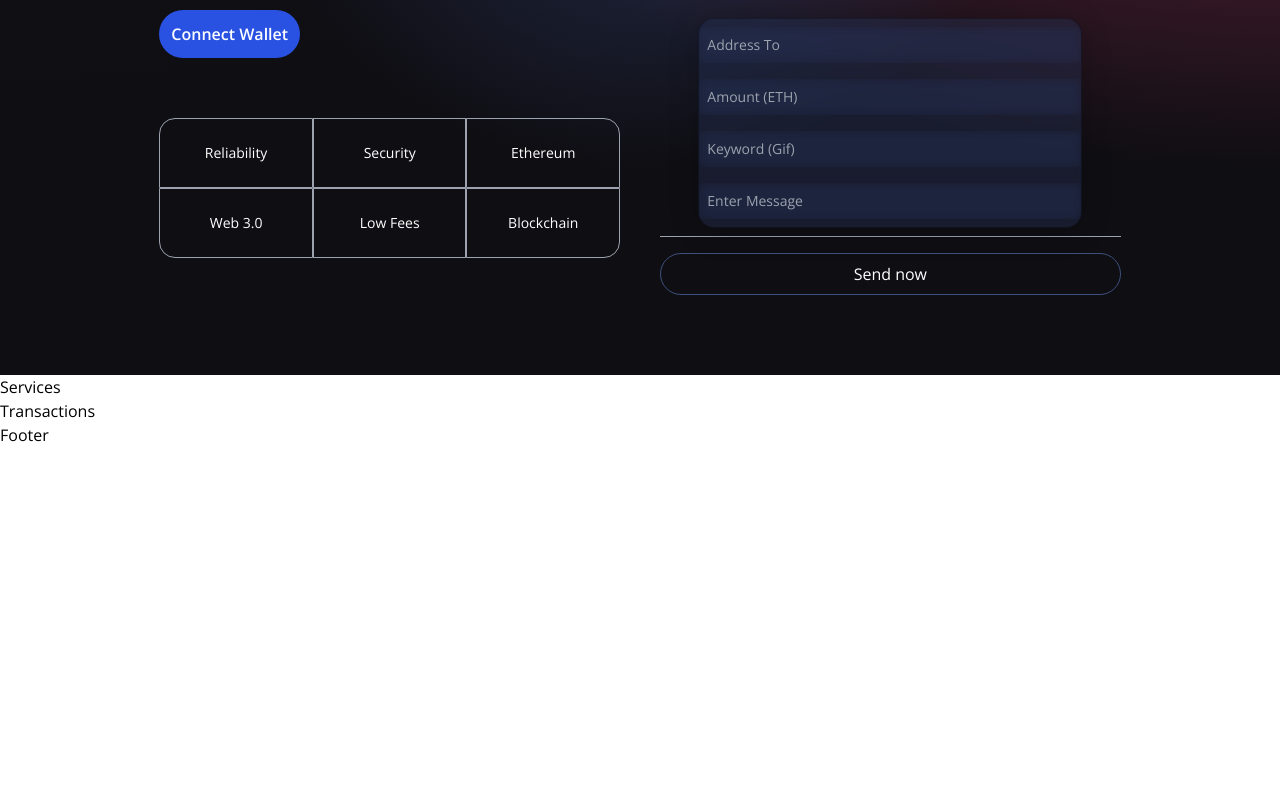
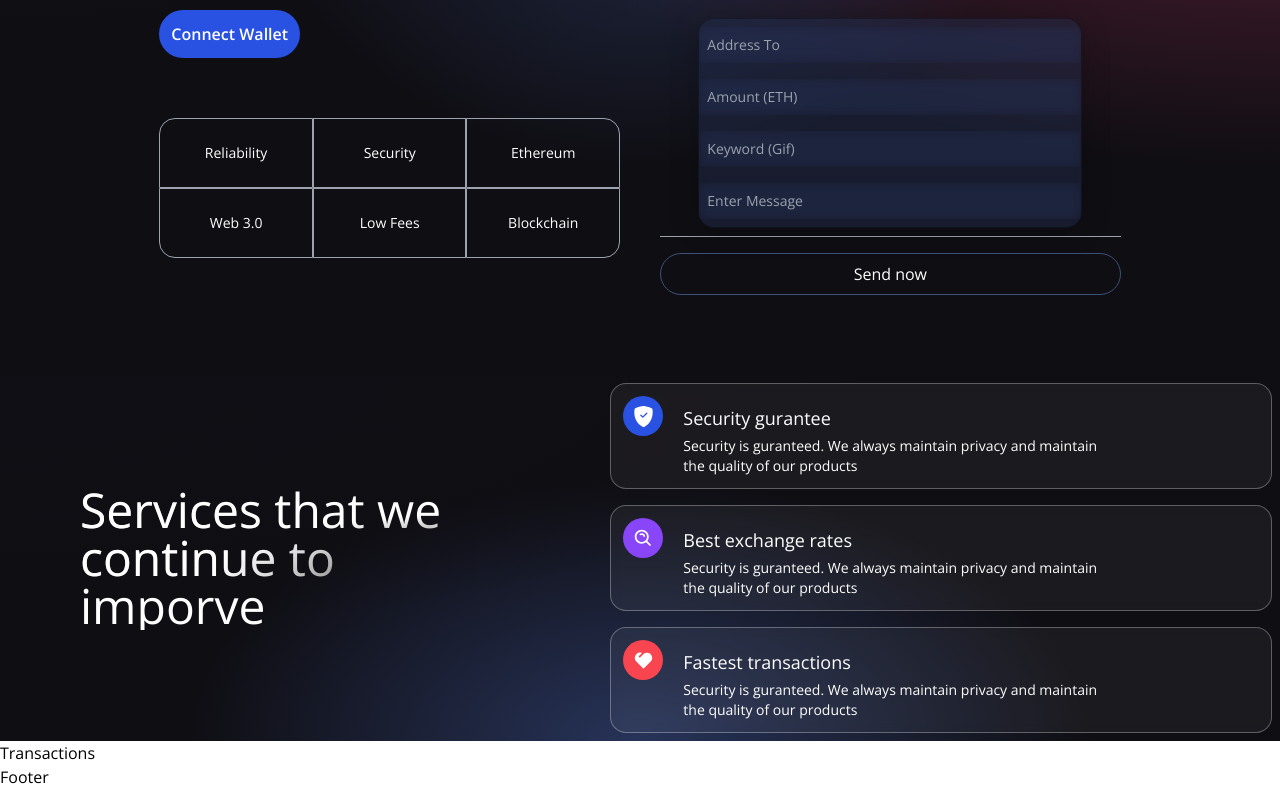
Before and after one commit to weihungchin/krypt, a React (Vite) app in the folder client/: page / in a window 1280 px wide. Shown: the part 334-1123 px from the top of the page. Before the commit the page ends 800 px from the top, so only its background shows below. Built offline with nearby package versions, Linux system fonts and the light colour scheme.

Commit message:
Add service section

```diff
--- a/client/src/components/Services.tsx
+++ b/client/src/components/Services.tsx
@@ -1,6 +1,52 @@
+
+import { BsShieldFillCheck } from 'react-icons/bs';
+import { BiSearchAlt } from 'react-icons/bi';
+import { RiHeart2Fill } from 'react-icons/ri';
+
+const ServiceCard = ({ color, title, icon, subtitle }: { color: string, title: string, icon: stirng, subtitle: string }) => (
+    <div className="flex flex-row justify-start items-start white-glassmorphism p-3 m-2 cursor-pointer hover:shadow-xl">
+        <div className={`w-10 h-10 rounded-full flex justify-center items-center ${color}`}>
+            {icon}
+        </div>
+        <div className="ml-5 flex flex-col flex-1">
+            <h3 className="mt-2 text-white text-lg">{title}</h3>
+            <p className="mt-1 text-white text-sm md:w-9/12">
+                {subtitle}
+            </p>
+        </div>
+    </div>
+)
 const Services = () => {
     return (
-        <h1>Services</h1>
+        <div className="flex-col md:flex-row justify-center items-center flex w-full gradient-bg-services">
+            <div className="flex mf:flex-row flex-col items-center justify-between md:p-20 py-12 px-4">
+                <div className="flex-1 flex-col flex justify-start items-start">
+                    <h1 className='text-white text-3xl sm:text-5xl text-gradient'>Services that we<br />
+                        continue to imporve
+                    </h1>
+                </div>
+            </div>
+            <div className="flex flex-col justify-start items-center">
+                <ServiceCard
+                    color="bg-[#2952E3]"
+                    title="Security gurantee"
+                    icon={<BsShieldFillCheck size={21} className="text-white" />}
+                    subtitle="Security is guranteed. We always maintain privacy and maintain the quality of our products"
+                />
+                <ServiceCard
+                    color="bg-[#8945F8]"
+                    title="Best exchange rates"
+                    icon={<BiSearchAlt size={21} className="text-white" />}
+                    subtitle="Security is guranteed. We always maintain privacy and maintain the quality of our products"
+                />
+                <ServiceCard
+                    color="bg-[#F84550]"
+                    title="Fastest transactions"
+                    icon={<RiHeart2Fill size={21} className="text-white" />}
+                    subtitle="Security is guranteed. We always maintain privacy and maintain the quality of our products"
+                />
+            </div>
+        </div>
     )
 }
 
```
